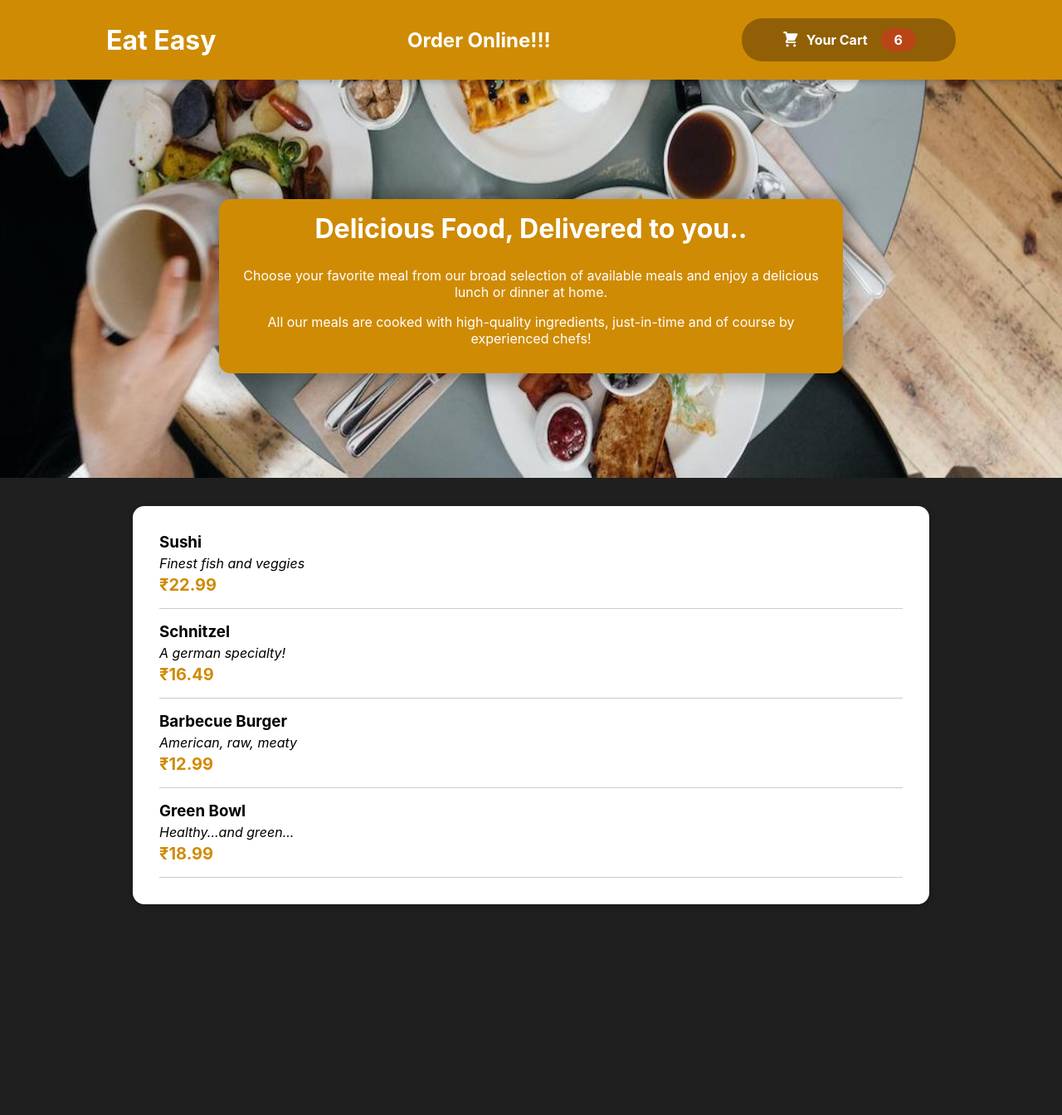
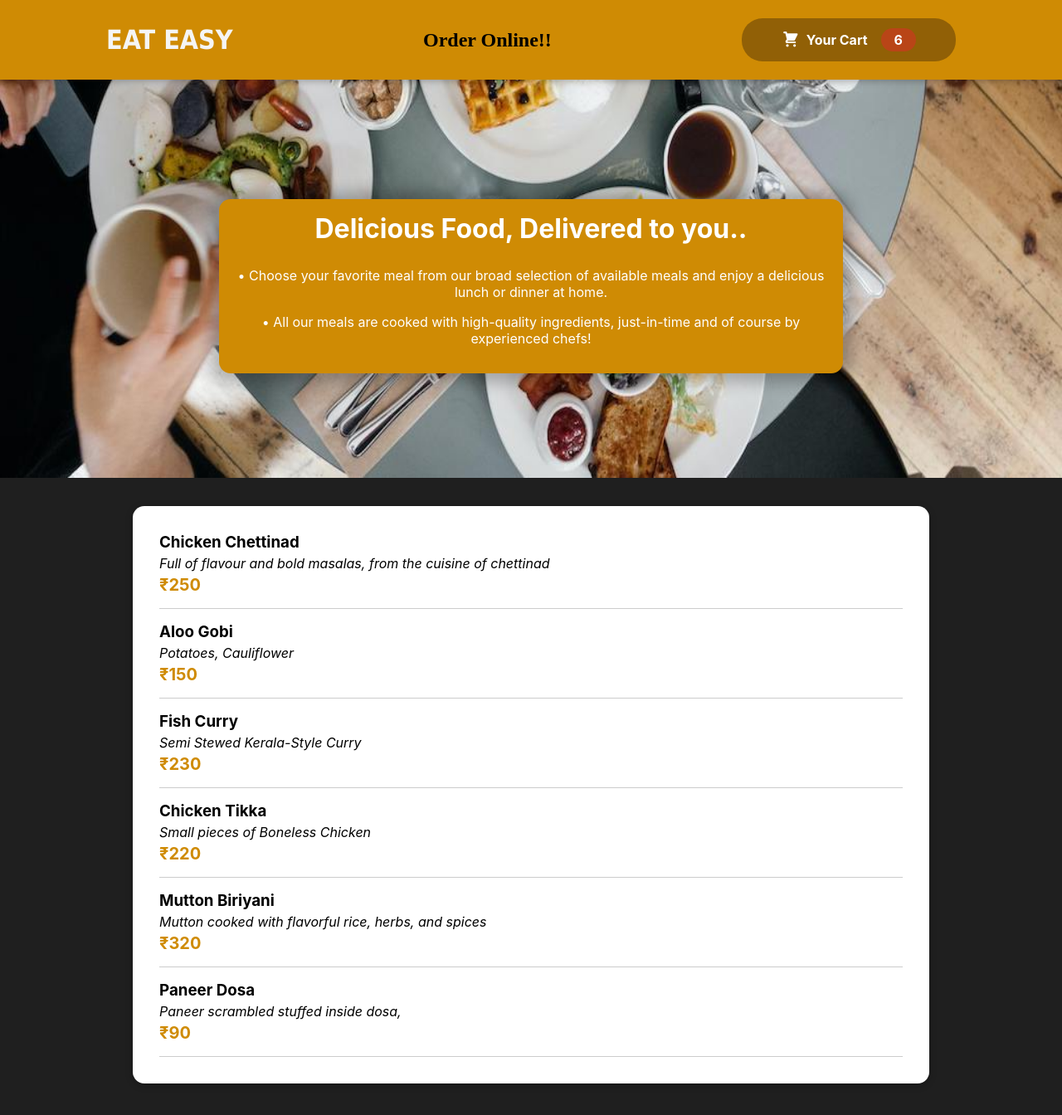
Before and after one commit to karthik156/Online-Food-Order-App, a React (Create React App) app: page / in a window 1280 px wide. Shown: the top 1344 px of the page at 83% size. Before the commit the page ends 1250 px from the top, so only its background shows below. Built offline with nearby package versions, Linux system fonts and the light colour scheme.

Commit message:
Menu Added

```diff
--- a/src/components/Layout/Header.js
+++ b/src/components/Layout/Header.js
@@ -7,8 +7,8 @@ const Header = props => {
     return (
         <Fragment>
             <header className={classes.header}>
-                <h1>Eat Easy</h1>
-                <h2>Order Online!!!</h2>
+                <h1 className={classes.h1}>EAT EASY</h1>
+                <h2 className={classes.h2}>Order Online!!</h2>
                 <HeaderCartButton />
             </header>
             <div className={classes['main-image']}>
--- a/src/components/Layout/Header.module.css
+++ b/src/components/Layout/Header.module.css
@@ -25,3 +25,14 @@
     height: 120%;
 
   }
+
+  .h1{
+    font-family: 'Tahoma';
+    font-size: xx-large;
+    color: whitesmoke;
+  }
+
+  .h2{
+    font-family: 'Brush Script MT';
+    color: black;
+  }
--- a/src/components/Meals/AvailableMeals.js
+++ b/src/components/Meals/AvailableMeals.js
@@ -5,27 +5,40 @@ import classes from './AvailableMeals.module.css';
 const DUMMY_MEALS = [
     {
         id: 'm1',
-        name: 'Sushi',
-        description: 'Finest fish and veggies',
-        price: 22.99,
+        name: 'Chicken Chettinad',
+        description: 'Full of flavour and bold masalas, from the cuisine of chettinad ',
+        price: 250,
     },
     {
         id: 'm2',
-        name: 'Schnitzel',
-        description: 'A german specialty!',
-        price: 16.49,
+        name: 'Aloo Gobi',
+        description: 'Potatoes, Cauliflower',
+        price: 150,
     },
     {
         id: 'm3',
-        name: 'Barbecue Burger',
-        description: 'American, raw, meaty',
-        price: 12.99,
+        name: 'Fish Curry',
+        description: 'Semi Stewed Kerala-Style Curry',
+        price: 230,
     },
     {
         id: 'm4',
-        name: 'Green Bowl',
-        description: 'Healthy...and green...',
-        price: 18.99,
+        name: 'Chicken Tikka',
+        description: 'Small pieces of Boneless Chicken',
+        price: 220,
+    },
+
+    {
+        id: 'm5',
+        name: 'Mutton Biriyani',
+        description: 'Mutton cooked with flavorful rice, herbs, and spices',
+        price: 320,
+    },
+    {
+        id: 'm5',
+        name: 'Paneer Dosa',
+        description: ' Paneer scrambled stuffed inside dosa,',
+        price: 90,
     },
 ];
 
--- a/src/components/Meals/MealsSummary.js
+++ b/src/components/Meals/MealsSummary.js
@@ -3,11 +3,11 @@ const MealsSummary = () => {
     return <section className={classes.summary}>
         <h2>Delicious Food, Delivered to you..</h2>
         <p>
-            Choose your favorite meal from our broad selection of available meals
+        • Choose your favorite meal from our broad selection of available meals
             and enjoy a delicious lunch or dinner at home.
         </p>
         <p>
-            All our meals are cooked with high-quality ingredients, just-in-time and
+        • All our meals are cooked with high-quality ingredients, just-in-time and
             of course by experienced chefs!
         </p>
     </section>
```
